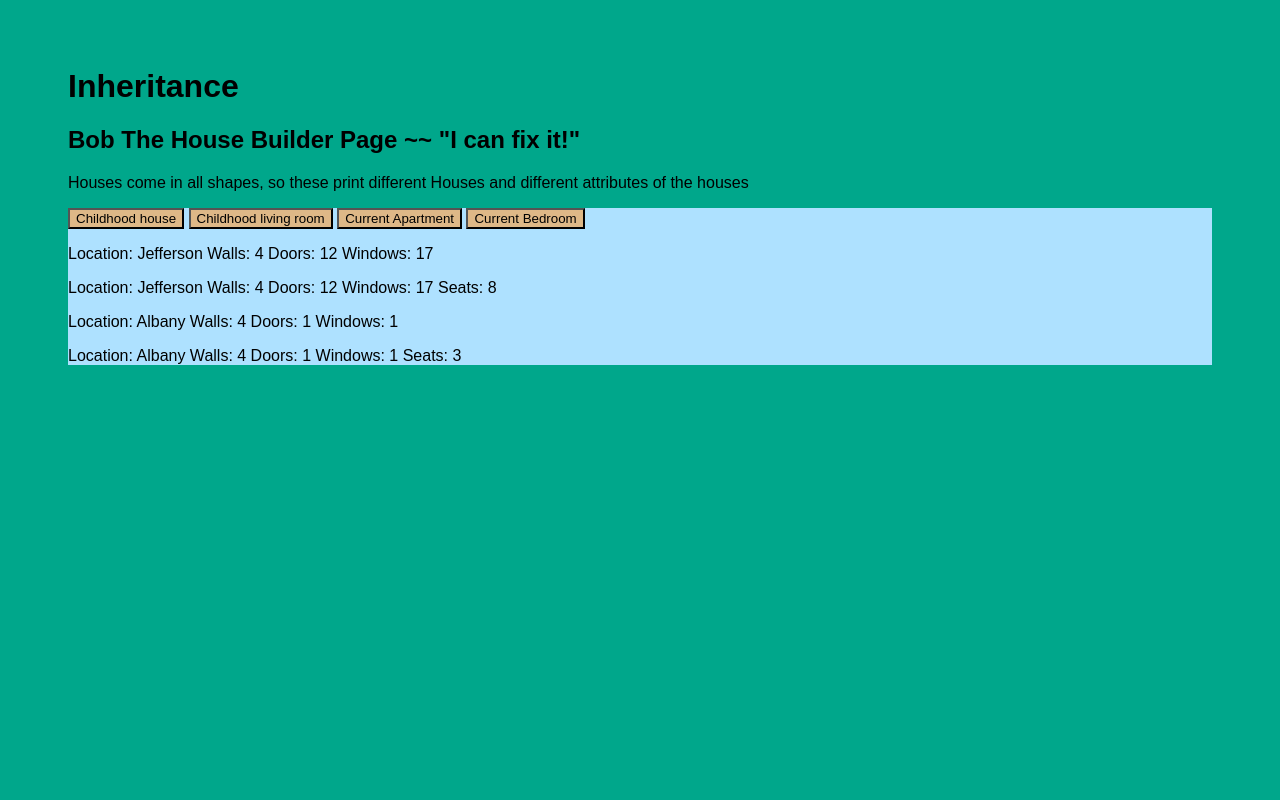
After one commit to Trent-Farley/Website, a PHP site: page /assign_9/class.html in a window 1280 px wide. The commit adds this page. Run offline with PHP 8.4, Linux system fonts and the light colour scheme.

Commit message:
Finished Assign 9! tg

```diff
--- a/assign_9/cal.js
+++ b/assign_9/cal.js
@@ -29,8 +29,8 @@ function theResponse(response) {
   let jsonObject = JSON.parse(response);
   cityName.innerHTML = jsonObject.name;
   icon.src = "http://openweathermap.org/img/w/" + jsonObject.weather[0].icon + ".png";
-  temperature.innerHTML = parseInt(jsonObject.main.temp ) + "°";
-  humidity.innerHTML = jsonObject.main.humidity + "%";
+  temperature.innerHTML = parseInt(jsonObject.main.temp-273.15)*(9/5)+32 + "°";
+  humidity.innerHTML = jsonObject.main.humidity + "%\n humidity";
 }
 
 function httpRequestAsync(url, callback)
--- /dev/null
+++ b/assign_9/class.css
@@ -0,0 +1,14 @@
+body {
+    background-color: rgb(0, 167, 139);
+    padding: 60px;
+    font-family: Arial, Helvetica, sans-serif;
+    font-size: 16px;
+
+}
+
+button{
+    background-color: burlywood;
+}
+div {
+   background-color: rgb(174, 225, 255)
+}
--- /dev/null
+++ b/assign_9/class.html
@@ -0,0 +1,36 @@
+<html>
+<head>
+    <meta charset="utf-8">
+    <meta http-equiv="X-UA-Compatible" content="IE=edge">
+    <title>Inheritance</title>
+    <meta name="viewport" content="width=device-width, initial-scale=1">
+    <link rel="stylesheet" type="text/css" media="screen" href="/assign_9/class.css">
+
+</head>
+<body>
+
+        <h1>Inheritance</h1>
+        <h2>Bob The House Builder Page ~~ "I can fix it!"
+        </h2>
+        <p id="des">Houses come in all shapes, so these print different Houses
+            and different attributes of the houses
+        </p>
+        <div id="container">
+            <div class="house">
+                <button onclick="print_this_sucka(home)">Childhood house</button>
+                <button onclick="print_this_sucka(room)">Childhood living room</button>
+                <button onclick="print_this_sucka(apartment)">Current Apartment</button>
+                <button onclick="print_this_sucka(bedroom)">Current Bedroom </button>
+            </div>
+
+            <div class="">
+
+            </div>
+
+        </div>
+
+
+        <script src="/assign_9/class.js"></script>
+
+    </body>
+</html>
--- /dev/null
+++ b/assign_9/class.js
@@ -0,0 +1,41 @@
+class House {
+    constructor(location,walls, doors, windows){
+        this.location = location
+        this.walls = walls;
+        this.doors = doors;
+        this.windows = windows;
+    }
+    floorp(){
+        let information = ("\nLocation:  "+this.location+"\nWalls:  "+this.walls+"\nDoors:  "+this.doors +"\nWindows: "+ this.windows);
+        return information;
+    }
+}
+class Living_Room extends House {
+    constructor(location,walls,doors,windows,seats){
+        super(location,walls,doors,windows);
+        this.seats = seats;
+    }
+    floorp(){
+        let information = super.floorp() + "  Seats: "+this.seats;
+        return information
+    }
+}
+
+let home = new House("Jefferson",4,12,17);
+let room = new Living_Room("Jefferson",4,12,17,8);
+let apartment = new House("Albany",4,1,1);
+let bedroom = new Living_Room("Albany",4,1,1,3);
+
+
+function print_this_sucka(name){
+    let p = document.createElement("p");
+    let texts = document.createTextNode(name.floorp());
+    p.appendChild(texts);
+    const pb = document.getElementsByClassName("house");
+    pb[0].appendChild(p);
+}
+
+print_this_sucka(home);
+print_this_sucka(room);
+print_this_sucka(apartment);
+print_this_sucka(bedroom);
--- a/assignment.html
+++ b/assignment.html
@@ -24,6 +24,8 @@
   <div class="assigns"><a href= "/assign_6/grid.html"> Assignment 6</a></div>
   <div class="assigns"><a href= "/assign_6/Stuff_to_do.html">Assignment 6 P2</a></div>
   <div class="assigns"><a href= "/Index.html">Using Bideo A7</a></div>
-  <!-- <div class="assigns"></div> -->
+  <div class="assigns"><a href="/assign_9/cal.html">Api Call</a></div>
+  <div class="assigns"><a href= "/assign_9/class.html">Inheritance</a></div>
+  <!-- <div class="assigns"><a href= ""> </a></div> -->
   </div>
 </body>
```
Also changed, not shown: assign_9/cal.css (+16 -14 lines), assign_9/cal.html (+2 -6 lines), 1 other file.
